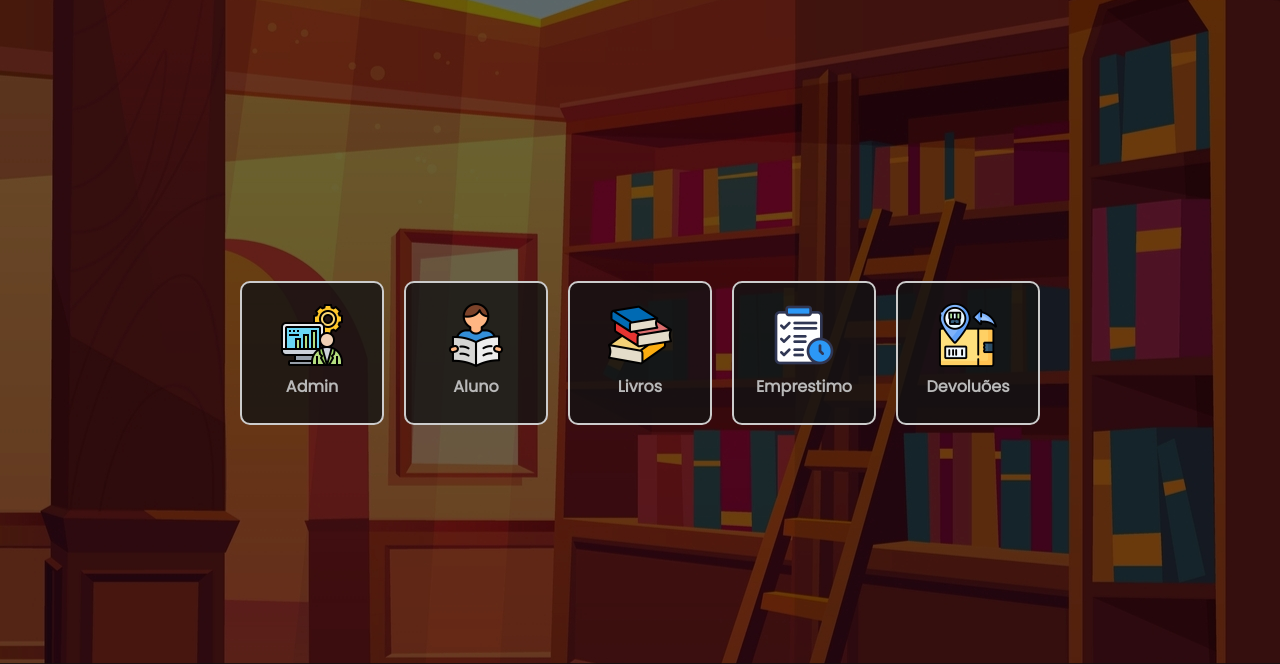
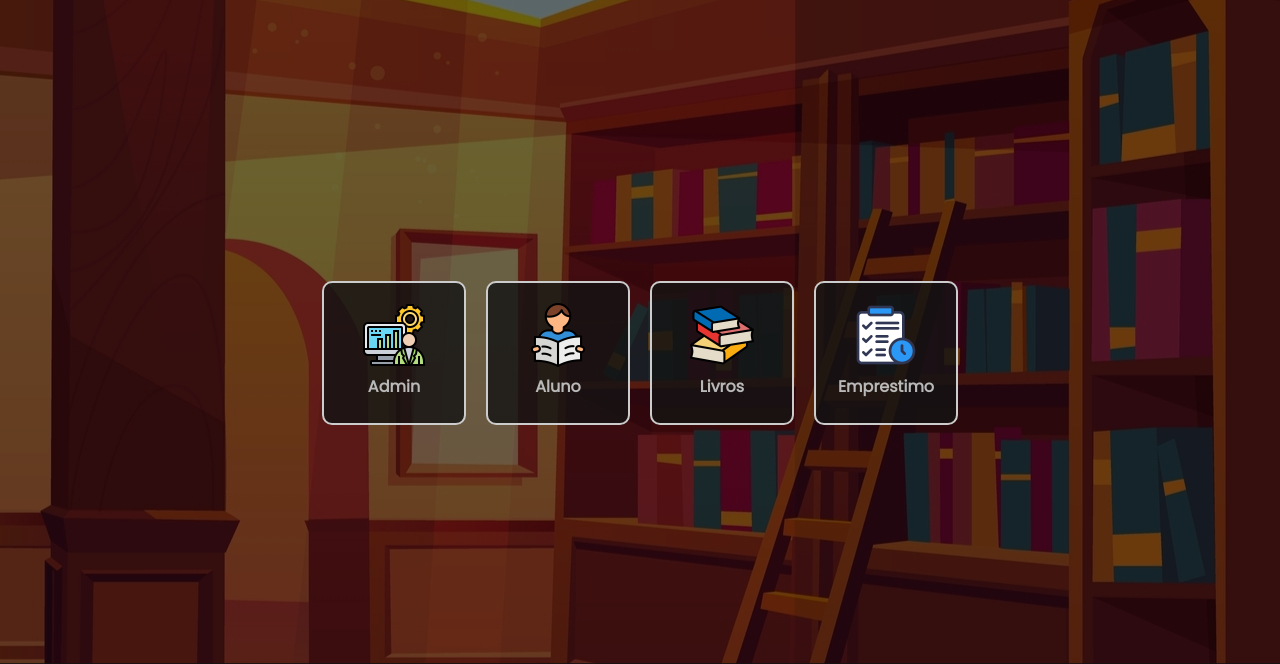
Before and after one commit to waleson-melo/law_hack, a Django app: page / in a window 1280 px wide. Shown: the part 47-711 px from the top of the page. Run offline with Django 4.2, Linux system fonts and the light colour scheme.

Commit message:
Update index.html

```diff
--- a/dashboard/templates/paginas/index.html
+++ b/dashboard/templates/paginas/index.html
@@ -37,19 +37,19 @@
         </div>
 
         <div class="button">
-            <a href="#" title="Emprestimo">
+            <a href="{% url 'emprestimos-index' %}" title="Emprestimo">
             <img src="{% static 'img/tarefa.png' %}" alt="Emprestimo" width="64" height="64">
             <br>
             <p>Emprestimo</p>
             </a>
         </div>
 
-        <div class="button">
+        <!-- <div class="button">
             <a href="#" title="Devolucoes">
             <img src="{% static 'img/devolucoes.png' %}" alt="Devolucoes" width="64" height="64">
             <br>
             <p>Devoluões</p>
             </a>
-        </div>
+        </div> -->
     </div>
 {% endblock %}
```
